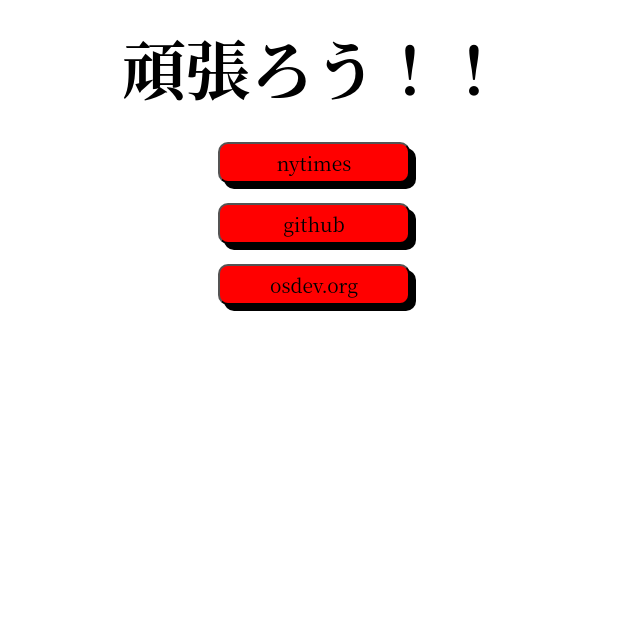
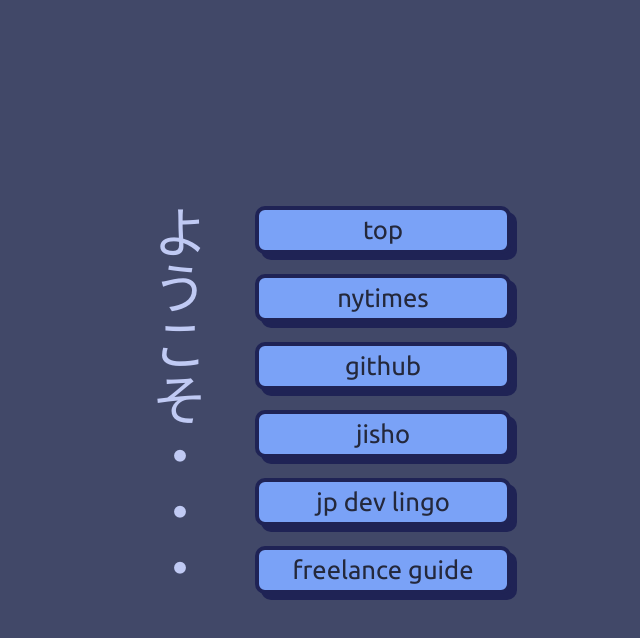
Before and after one commit to tokisuno/strt, a plain HTML site: page index.html in a window 1280 px wide. Shown: the whole page, without its empty margins (326-966 px from the left). Drawn offline with Linux system fonts and the light colour scheme; a web font is replaced by a local one.

Commit message:
(ui) colourscheme: tokyonight-storm, style overhaul

```diff
--- a/index.html
+++ b/index.html
@@ -6,14 +6,19 @@
     <link rel="stylesheet" href="./style.css">
     <title>/home</title>
   </head>
-<body class="fadeInUp-animation">
-  <h1>頑張ろう！！</h1>
+  <body class='fade-in'>
     <div class="container">
+      <div class="title">ようこそ・・・</div>
+      <div class="list">
         <ul>
+          <li><button onclick="location.href='https://theodinproject.com/dashboard'" type="button">top</button></li>
           <li><button onclick="location.href='https://nytimes.com'" type="button">nytimes</button></li>
           <li><button onclick="location.href='https://github.com'" type="button">github</button></li>
-      <li><button onclick="location.href='https://wiki.osdev.org/'" type="button">osdev.org</button></li>
+          <li><button onclick="location.href='https://jisho.org'" type="button">jisho</button></li>
+          <li><button onclick="location.href='https://github.com/Wizcorp/japanese-dev-lingo'" type="button">jp dev lingo</button></li>
+          <li><button onclick="location.href='https://codestitch.app/complete-guide-to-freelancing'" type="button">freelance guide</button></li>
         </ul>
+      </div>
     </div>
   <script src="./index.js"></script>
 </body>
--- a/style.css
+++ b/style.css
@@ -1,45 +1,111 @@
+@font-face {
+  font-family: ubuntu;
+  src: url(./fonts/Ubuntu-Regular.ttf);
+}
+@font-face {
+  font-family: oswald;
+  src: url(./fonts/Oswald-VariableFont_wght.ttf);
+}
+@font-face {
+  font-family: mplus;
+  src: url(./fonts/MPLUS1p-Regular.ttf);
+}
+@font-face {
+  font-family: emoji;
+  src: url(./fonts/NotoEmoji-VariableFont_wght.ttf);
+}
+
+:root {
+  --bg:  #1f2355;
+  --fg:  #a9b1d6;
+  --black: #414868;
+  --red: #f7768e;
+  --green: #9ece6a;
+  --yellow: #e0af68;
+  --blue: #7aa2f7;
+  --magenta: #bb9af7;
+  --cyan: #7dcfff;
+  --white: #a9b1d6;
+  --bright-black: #24283b;
+  --bright-red: #db4b4b;
+  --bright-green: #73daca;
+  --bright-yellow: #ff9e64;
+  --bright-blue: #2ac3de;
+  --bright-magenta: #ff007c;
+  --bright-cyan: #89ddff;
+  --bright-white: #c0caf4;
+
+}
+
 * {
-  font-family: Noto Serif CJK JP;
+  font-family: ubuntu, mplus, oswald, emoji;
   margin: 0;
   padding: 0;
   list-style-type: none;
 }
 
 body {
+  display:flex;
+  justify-content: center;
+  align-items: center;
+  background: var(--black);
+  height: 100vh;
+}
+
+.container {
+  display: grid;
+  grid-template-columns: 1fr 2fr;
+  grid-template-areas:
+    "title list";
+    justify-items: center;
+}
+
+.title {
+  text-align: center;
+  font-size: 3.5rem;
+  margin: 24px;
+  font-weight: 400;
+  color: var(--bright-white);
+  writing-mode: vertical-rl;
+  grid-area: title;
+}
+
+.list {
   display: flex;
   flex-direction: column;
   justify-content: center;
-}
-
-h1 {
-  text-align: center;
-  font-size: 4rem;
-  margin: 20px;
-}
-
-.container {
-  display: flex;
-  flex-direction: column;
-  justify-content: center;
+  align-items: center;
   align-self: center;
-  align-items: center;
-  font-family: Noto Sans CJK JP;
   font-size: 1rem;
-  width: 50%;
+  width: 40%;
+  grid-area: list;
 }
 
 button {
-  width: 12rem;
+  width: 16rem;
   padding: 5px 25px;
+  border: 4px solid var(--bg);
   border-radius: 10px;
-  font-size: 1.2rem;
-  background: red;
+  font-size: 1.6rem;
+  color: var(--bright-black);
+  background: var(--blue);
   margin: 10px;
-  box-shadow: 6px 6px;
+  box-shadow: 6px 6px var(--bg);
 }
 
 button:hover {
-  background: yellow;
   cursor: pointer;
-  box-shadow: 4px 4px;
+  background: var(--bright-red);
+  border: 4px solid var(--bg);
+  box-shadow: 4px 4px var(--bg);
 }
+
+
+@keyframes fadeIn {
+  from {opacity: 0;}
+  to {opacity: 1;}
+}
+
+.fade-in {
+  animation: fadeIn 0.25s ease-in-out;
+};
```
Also changed, not shown: Ubuntu/UFL.txt (added), Ubuntu/Ubuntu-Bold.ttf (added), Ubuntu/Ubuntu-BoldItalic.ttf (added), Ubuntu/Ubuntu-Italic.ttf (added), Ubuntu/Ubuntu-Light.ttf (added), Ubuntu/Ubuntu-LightItalic.ttf (added), Ubuntu/Ubuntu-Medium.ttf (added), Ubuntu/Ubuntu-MediumItalic.ttf (added), fonts/Oswald-VariableFont_wght.ttf (added), fonts/Ubuntu-Regular.ttf (added), 2 other files. Lines whose indentation alone changed are shown as unchanged.
